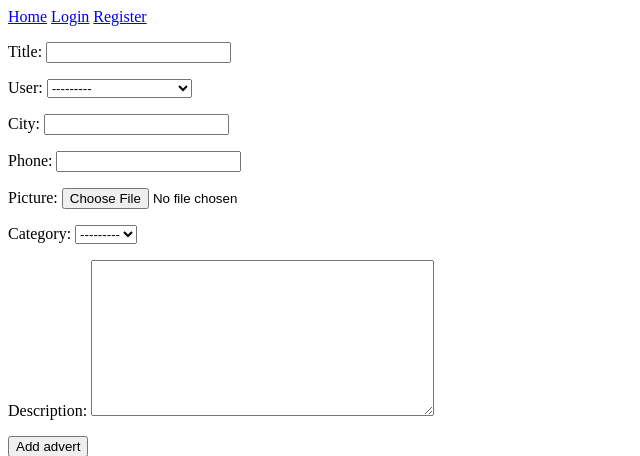
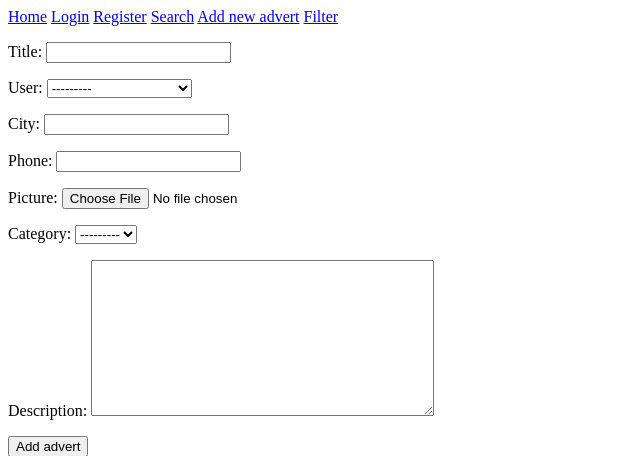
Before and after one commit to OskarBukowski/404_NOT_FOUND, a Django app: page /adverts/create/ in a window 1280 px wide. Shown: the top 456 px of the page, without its empty margins (0-640 px from the left). Run offline with Django 4.2, Linux system fonts and the light colour scheme; data comes from the database, SQL or seed files in the repository; data that the repository does not hold is empty; parts of the project's set-up code (start-up, migrations or seed data) failed here and were passed over.

Commit message:
Add navbar buttons

```diff
--- a/users/templates/navbar.html
+++ b/users/templates/navbar.html
@@ -2,4 +2,7 @@
     <a href="{% url 'home' %}">Home</a>
     <a href="{% url 'login' %}">Login</a>
     <a href="{% url 'register' %}">Register</a>
+    <a href="{% url 'adverts' %}">Search</a>
+    <a href="{% url 'advert_create' %}">Add new advert</a>
+    <a href="{% url 'advert_filter' %}">Filter</a>
 </div>
```
